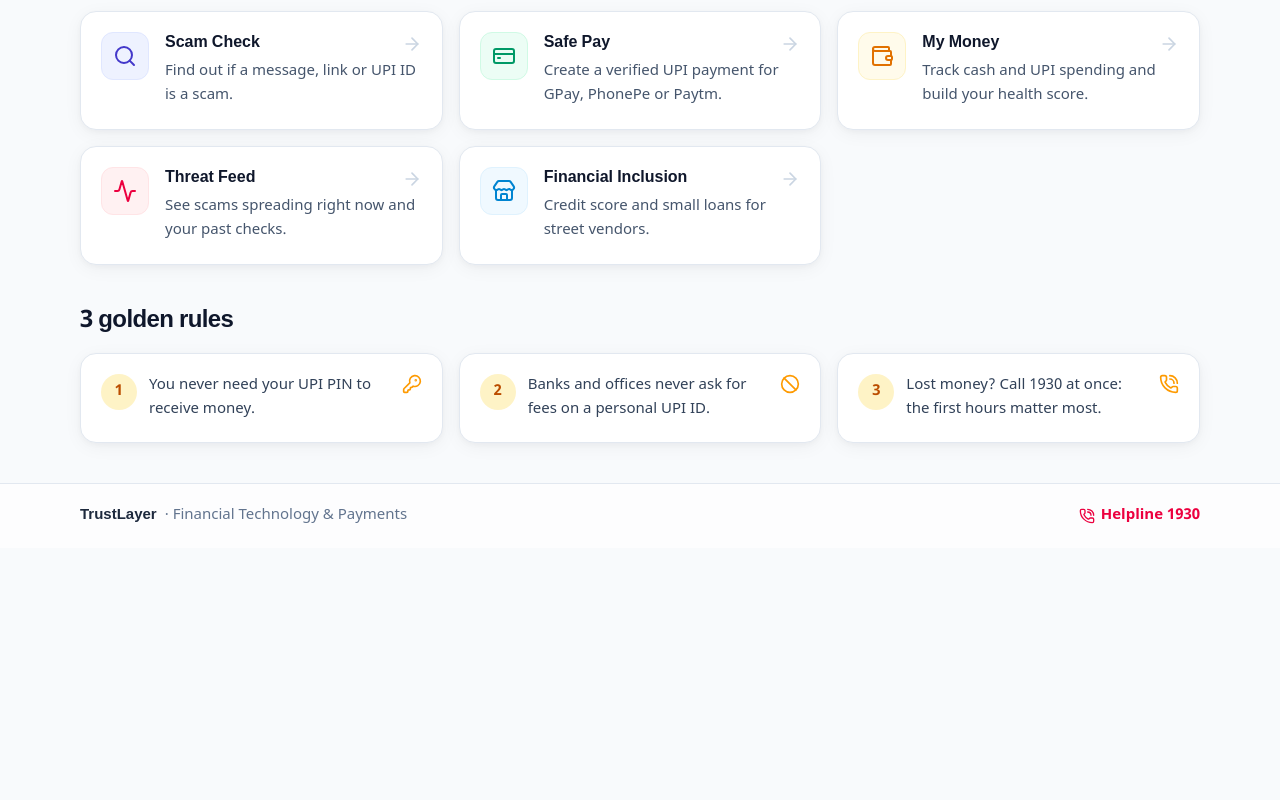
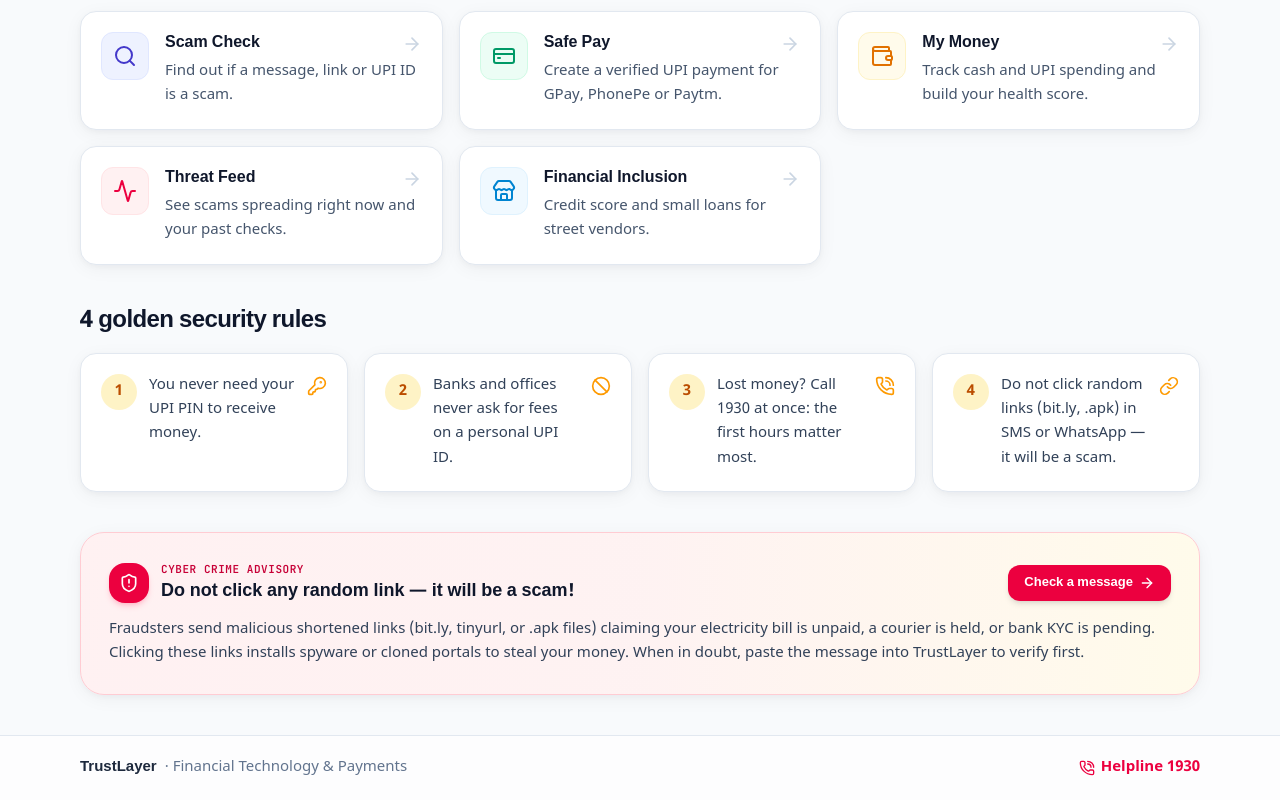
Before and after one commit to ratulexe/trustlayer, a React (Vite) app in the folder client/: page / in a window 1280 px wide. Shown: the part 574-1374 px from the top of the page. Before the commit the page ends 1122 px from the top, so only its background shows below. Built offline with nearby package versions, Linux system fonts and the light colour scheme; no server answers; a web font is replaced by a local one.

Commit message:
feat(home): add rule 4 and prominent cyber security advisory banner on main homepage in en, hi, bn

```diff
--- a/client/src/contexts/uiStrings.js
+++ b/client/src/contexts/uiStrings.js
@@ -27,10 +27,14 @@ export const UI_STRINGS = {
     feat_money_desc: 'Track cash and UPI spending and build your health score.',
     feat_threat_desc: 'See scams spreading right now and your past checks.',
     feat_inclusion_desc: 'Credit score and small loans for street vendors.',
-    rulesHeader: '3 golden rules',
+    rulesHeader: '4 golden security rules',
     rule1: 'You never need your UPI PIN to receive money.',
     rule2: 'Banks and offices never ask for fees on a personal UPI ID.',
     rule3: 'Lost money? Call 1930 at once: the first hours matter most.',
+    rule4: 'Do not click random links (bit.ly, .apk) in SMS or WhatsApp — it will be a scam.',
+    securityAdvisoryTag: 'CYBER CRIME ADVISORY',
+    securityAdvisoryTitle: 'Do not click any random link — it will be a scam!',
+    securityAdvisoryBody: 'Fraudsters send malicious shortened links (bit.ly, tinyurl, or .apk files) claiming your electricity bill is unpaid, a courier is held, or bank KYC is pending. Clicking these links installs spyware or cloned portals to steal your money. When in doubt, paste the message into TrustLayer to verify first.',
     footerTag: 'Financial Technology & Payments',
     reportThisScam: 'Report this scam',
     reporting: 'Reporting...',
@@ -81,10 +85,14 @@ export const UI_STRINGS = {
     feat_money_desc: 'नकद और UPI खर्च का हिसाब रखें और अपना स्कोर बनाएं।',
     feat_threat_desc: 'अभी फैल रहे धोखे और अपनी पुरानी जांच देखें।',
     feat_inclusion_desc: 'रेहड़ी-पटरी वालों के लिए क्रेडिट स्कोर और छोटे लोन।',
-    rulesHeader: '3 सुनहरे नियम',
+    rulesHeader: '4 सुनहरे सुरक्षा नियम',
     rule1: 'पैसे पाने के लिए कभी UPI PIN की ज़रूरत नहीं होती।',
     rule2: 'बैंक और दफ्तर कभी निजी UPI ID पर फीस नहीं मांगते।',
     rule3: 'पैसे गए? तुरंत 1930 पर कॉल करें: शुरुआती घंटे सबसे ज़रूरी हैं।',
+    rule4: 'SMS या WhatsApp पर अनजान लिंक (bit.ly, .apk) पर कभी क्लिक न करें — यह धोखा हो सकता है।',
+    securityAdvisoryTag: 'साइबर अपराध चेतावनी',
+    securityAdvisoryTitle: 'किसी भी अनजान लिंक पर क्लिक न करें — यह धोखा हो सकता है!',
+    securityAdvisoryBody: 'धोखेबाज बिजली बिल बकाया, कूरियर या बैंक KYC के नाम पर फर्जी लिंक (bit.ly, .apk) भेजते हैं। अनजान लिंक पर क्लिक करने से फोन में मैलवेयर आ सकता है या पैसे कट सकते हैं। भुगतान से पहले संदेश को TrustLayer पर जांचें।',
     footerTag: 'वित्तीय प्रौद्योगिकी और भुगतान',
     reportThisScam: 'इस धोखाधड़ी की रिपोर्ट करें',
     reporting: 'रिपोर्ट की जा रही है...',
@@ -135,10 +143,14 @@ export const UI_STRINGS = {
     feat_money_desc: 'নগদ ও UPI খরচের হিসাব রাখুন, স্কোর তৈরি করুন।',
     feat_threat_desc: 'এখন ছড়াচ্ছে এমন প্রতারণা আর আপনার আগের যাচাই দেখুন।',
     feat_inclusion_desc: 'ফুটপাতের বিক্রেতাদের জন্য ক্রেডিট স্কোর ও ছোট ঋণ।',
-    rulesHeader: '৩টি সোনার নিয়ম',
+    rulesHeader: '৪টি সোনার সুরক্ষা নিয়ম',
     rule1: 'টাকা পেতে কখনো UPI PIN লাগে না।',
     rule2: 'ব্যাংক বা অফিস কখনো ব্যক্তিগত UPI ID-তে ফি চায় না।',
     rule3: 'টাকা গেছে? সঙ্গে সঙ্গে ১৯৩০-এ ফোন করুন: প্রথম কয়েক ঘণ্টাই সবচেয়ে জরুরি।',
+    rule4: 'SMS বা WhatsApp-এ অপরিচিত লিংকে (bit.ly, .apk) কখনো ক্লিক করবেন না — এটি প্রতারণা হতে পারে।',
+    securityAdvisoryTag: 'সাইবার ক্রাইম সতর্কতা',
+    securityAdvisoryTitle: 'অপরিচিত কোনো লিংকে ক্লিক করবেন না — এটি প্রতারণা হতে পারে!',
+    securityAdvisoryBody: 'প্রতারকরা বিদ্যুৎ বিল বাকি, কুরিয়ার পার্সেল বা ব্যাংক KYC-এর নামে ক্ষতিকারক লিংক (bit.ly, .apk) পাঠায়। এই লিংকে ক্লিক করলে টাকা চুরি বা ফোন হ্যাক হতে পারে। যেকোনো মেসেজ বা লিংক আগে TrustLayer-এ যাচাই করুন।',
     footerTag: 'আর্থিক প্রযুক্তি ও পেমেন্ট',
     reportThisScam: 'এই প্রতারণার রিপোর্ট করুন',
     reporting: 'রিপোর্ট করা হচ্ছে...',
--- a/client/src/screens/HomeScreen.jsx
+++ b/client/src/screens/HomeScreen.jsx
@@ -2,7 +2,7 @@ import React from 'react';
 import { useLanguage } from '../contexts/LanguageContext';
 import { useAuth } from '../contexts/AuthContext';
 import {
-  ShieldCheck, Search, CreditCard, Wallet, Activity, Store, ArrowRight, Languages, Zap, KeyRound, Lock, Ban, PhoneCall
+  ShieldCheck, Search, CreditCard, Wallet, Activity, Store, ArrowRight, Languages, Zap, KeyRound, Lock, Ban, PhoneCall, Link, ShieldAlert
 } from 'lucide-react';
 
 const FEATURES = [
@@ -16,7 +16,8 @@ const FEATURES = [
 const RULES = [
   { key: 'rule1', icon: KeyRound },
   { key: 'rule2', icon: Ban },
-  { key: 'rule3', icon: PhoneCall }
+  { key: 'rule3', icon: PhoneCall },
+  { key: 'rule4', icon: Link }
 ];
 
 export default function HomeScreen({ onNavigate }) {
@@ -95,16 +96,46 @@ export default function HomeScreen({ onNavigate }) {
       {/* Golden rules */}
       <section className="space-y-4">
         <h2 className="text-xl sm:text-2xl font-bold tracking-tight text-slate-900 font-display">{t.rulesHeader}</h2>
-        <ol className="grid grid-cols-1 md:grid-cols-3 gap-4">
+        <ol className="grid grid-cols-1 sm:grid-cols-2 lg:grid-cols-4 gap-4">
           {RULES.map(({ key, icon: Icon }, i) => (
             <li key={key} className="bg-white rounded-2xl p-4 sm:p-5 border border-slate-200 shadow-card flex items-start gap-3">
               <span className="w-9 h-9 shrink-0 rounded-full bg-amber-100 text-amber-700 flex items-center justify-center font-bold text-sm">{i + 1}</span>
               <span className="text-sm text-slate-700 leading-relaxed flex-1">{t[key]}</span>
-              <Icon className="w-5 h-5 text-amber-500 shrink-0" aria-hidden="true" />
+              <Icon className="w-5 h-5 text-amber-500 shrink-0 mt-0.5" aria-hidden="true" />
             </li>
           ))}
         </ol>
       </section>
+
+      {/* Prominent Security Advisory Banner */}
+      <section className="bg-gradient-to-r from-rose-50 via-red-50 to-amber-50 border border-rose-200 rounded-3xl p-5 sm:p-7 shadow-card space-y-3">
+        <div className="flex flex-col sm:flex-row sm:items-center sm:justify-between gap-3">
+          <div className="flex items-start sm:items-center gap-3">
+            <span className="w-10 h-10 rounded-2xl bg-rose-600 text-white flex items-center justify-center shrink-0 shadow-md shadow-rose-500/20">
+              <ShieldAlert className="w-5 h-5" />
+            </span>
+            <div>
+              <span className="text-[11px] font-mono font-bold text-rose-700 uppercase tracking-wider block">
+                {t.securityAdvisoryTag || 'CYBER CRIME ADVISORY'}
+              </span>
+              <h3 className="font-bold text-base sm:text-lg text-slate-900 font-display">
+                {t.securityAdvisoryTitle || 'Do not click any random link — it will be a scam!'}
+              </h3>
+            </div>
+          </div>
+          <button
+            type="button"
+            onClick={() => onNavigate('check')}
+            className="self-start sm:self-auto px-4 py-2 rounded-xl bg-rose-600 hover:bg-rose-700 text-white font-bold text-xs shadow-md transition flex items-center gap-1.5 shrink-0 font-display"
+          >
+            <span>{t.homeCta || 'Check a message'}</span>
+            <ArrowRight className="w-4 h-4" />
+          </button>
+        </div>
+        <p className="text-xs sm:text-sm text-slate-700 leading-relaxed">
+          {t.securityAdvisoryBody}
+        </p>
+      </section>
     </div>
   );
 }
```
